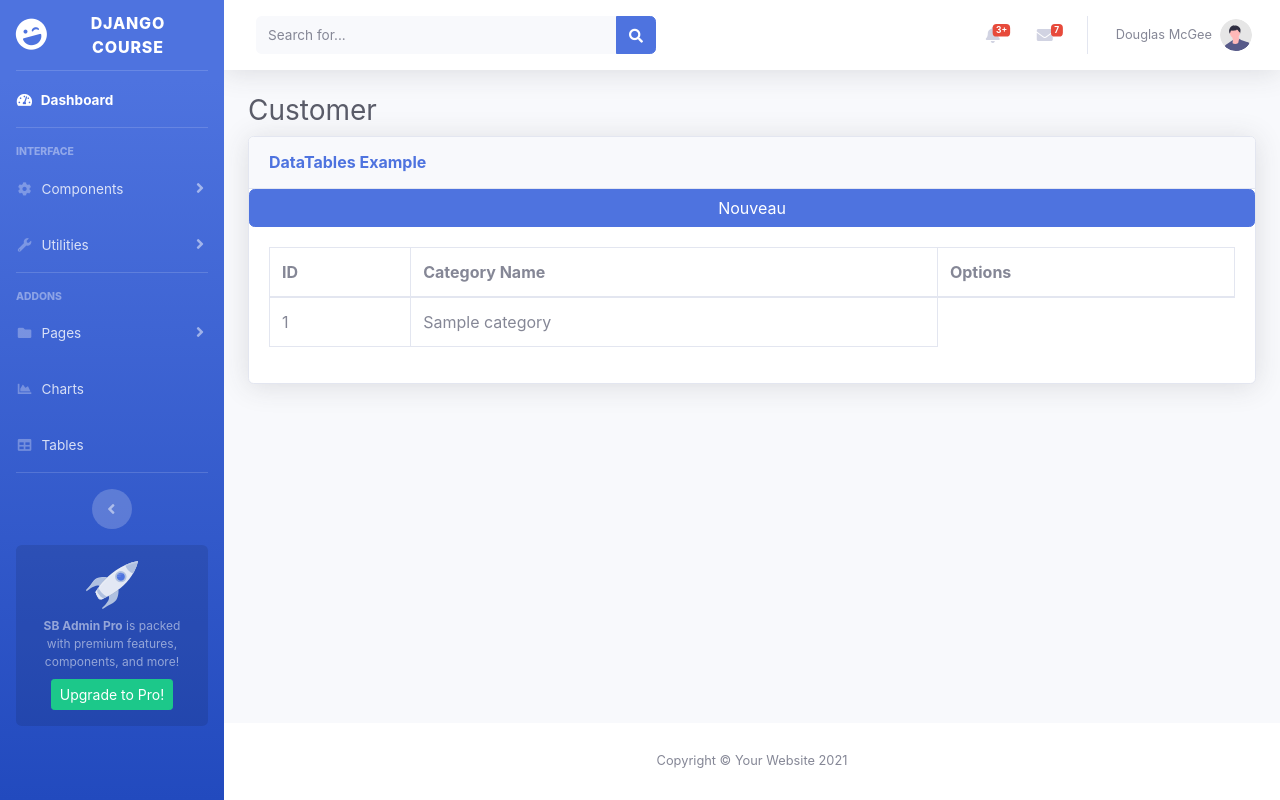
After one commit to Arsenicpoison/djangoCourse, a Django app: template app/templates/app/categories/index.html in a window 1280 px wide. The commit adds this page. Run offline with Django 4.2, Linux system fonts and the light colour scheme; the template is opened without the code that fills it: values that come from a table or form of the project are taken from there, others are empty; tables that the repository leaves empty hold one stand-in row (values such as "Sample post"); parts of the project's set-up code (start-up, migrations or seed data) failed here and were passed over; some libraries are stand-ins or nearby versions.

Commit message:
updating categories

```diff
--- /dev/null
+++ b/app/templates/app/categories/index.html
@@ -0,0 +1,47 @@
+ {% extends 'app/layout/default.html' %}
+ {% block content %}
+
+ <!-- Begin Page Content -->
+ <div class="container-fluid">
+
+    <!-- Page Heading -->
+    <h1 class="h3 mb-2 text-gray-800">Customer</h1>
+
+    <!-- DataTales Example -->
+    <div class="card shadow mb-4">
+        <div class="card-header py-3">
+            <h6 class="m-0 font-weight-bold text-primary">DataTables Example</h6>
+        </div>
+        <a href="{% url ' categories_create' %}" class="btn btn-primary">Nouveau</a>
+        <div class="card-body">
+            <div class="table-responsive">
+                <table class="table table-bordered" id="dataTable" width="100%" cellspacing="0">
+                    <thead>
+                        <tr>
+                            <th>ID</th>
+                            <th>Category Name</th>
+                            <th>Options</th>
+
+                        </tr>
+                    </thead>
+
+                    <tbody>
+                        {% for category in categories %}
+                        <tr>
+
+                            <td>{{category.id}}</td>
+                            <td>{{category.category_name}}</td>
+
+                        </tr>
+                        {% endfor %}
+
+                    </tbody>
+
+                </table>
+            </div>
+        </div>
+    </div>
+
+</div>
+<!-- /.container-fluid -->
+{% endblock  %}
--- a/app/templates/app/partials/sidebar.html
+++ b/app/templates/app/partials/sidebar.html
@@ -5,7 +5,7 @@
         <div class="sidebar-brand-icon rotate-n-15">
             <i class="fas fa-laugh-wink"></i>
         </div>
-        <div class="sidebar-brand-text mx-3">SB Admin <sup>2</sup></div>
+        <div class="sidebar-brand-text mx-3">DJANGO COURSE</div>
     </a>
 
     <!-- Divider -->
@@ -13,7 +13,7 @@
 
     <!-- Nav Item - Dashboard -->
     <li class="nav-item active">
-        <a class="nav-link" href="index.html">
+        <a class="nav-link" href="{% url 'home' %}">
             <i class="fas fa-fw fa-tachometer-alt"></i>
             <span>Dashboard</span></a>
     </li>
--- a/app/urls.py
+++ b/app/urls.py
@@ -19,6 +19,8 @@ from . import views
 
 urlpatterns = [
     #path('admin/',admin.site.urls),
-    path('', views.home.index, name='home')
+    path('', views.home.index, name='home'),
+    path('categories', views.categories.index, name='categorie_index')
+
 
 ]
```
Also changed, not shown: app/views/categories.py (added, +35 -0 lines), app/templates/app/categories/create.html (added).
